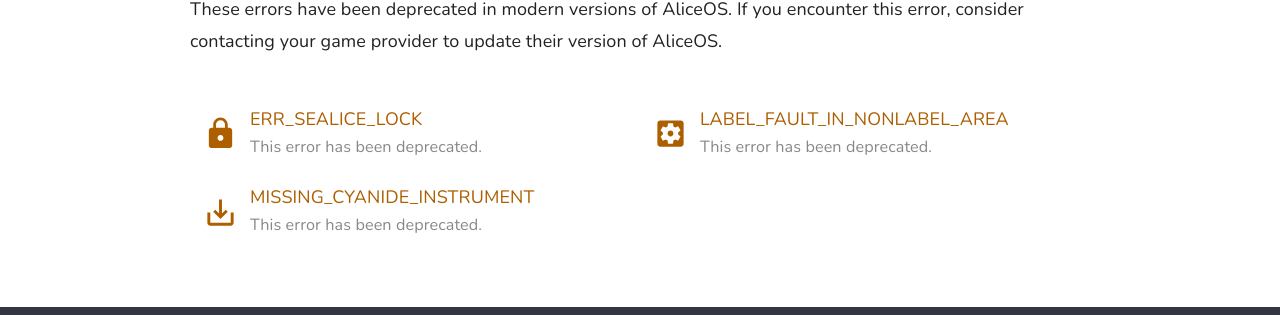
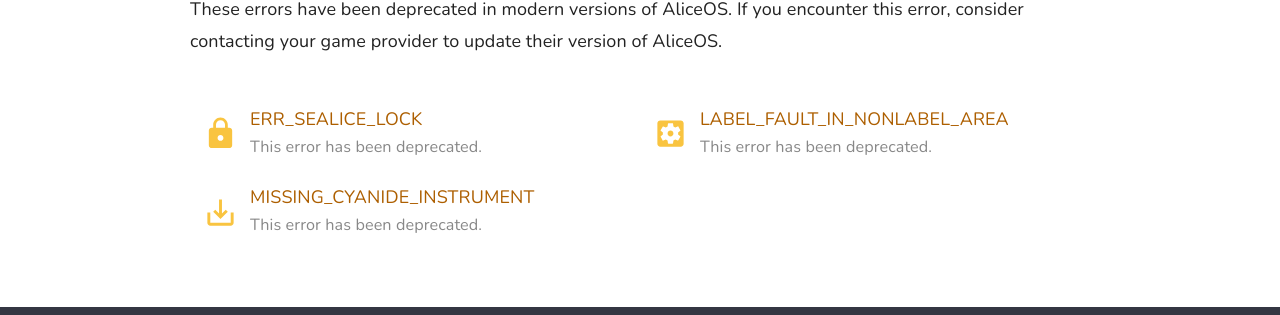
Before and after one commit to ProjectAliceDev/aoserror, a Jekyll site: the page built from deprecated.html, in a window 1280 px wide. Shown: the part 198-513 px from the top of the page. Built offline with Jekyll 4.4.1, drawn with Linux system fonts in a browser that asks for light colours; nearby versions of some CDN libraries.

Commit message:
Update color for icons

```diff
--- a/_sass/tutorials.scss
+++ b/_sass/tutorials.scss
@@ -158,7 +158,7 @@
 			svg {
 				width: 35px;
 				height: 35px;
-				fill: #ad5f00;
+				fill: #f9c440;
 				-webkit-transition: all .2s ease;
 				margin: 0 auto;
 			}
```
